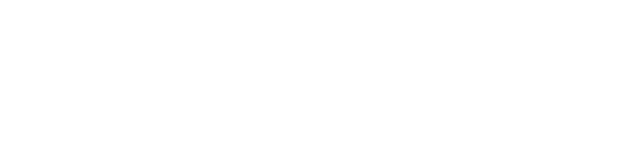
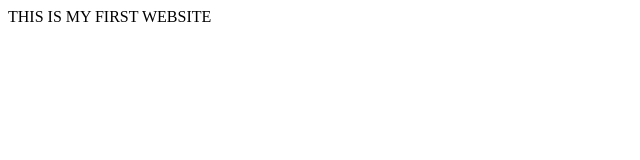
Before and after one commit to NIZAMZZU/my-first-website, a plain HTML site: page index.html in a window 1280 px wide. Shown: the whole page, without its empty margins (0-640 px from the left). Drawn offline with Linux system fonts and the light colour scheme.

Commit message:
first commit

```diff
--- a/index.html
+++ b/index.html
@@ -6,6 +6,6 @@
     <title>Document</title>
 </head>
 <body>
-
+    THIS IS MY FIRST WEBSITE
 </body>
 </html>
```
